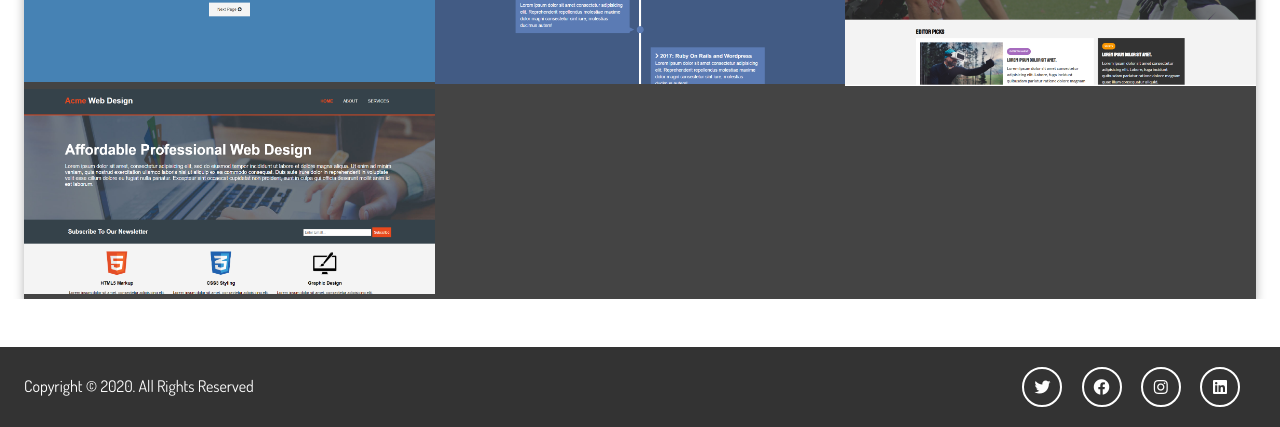
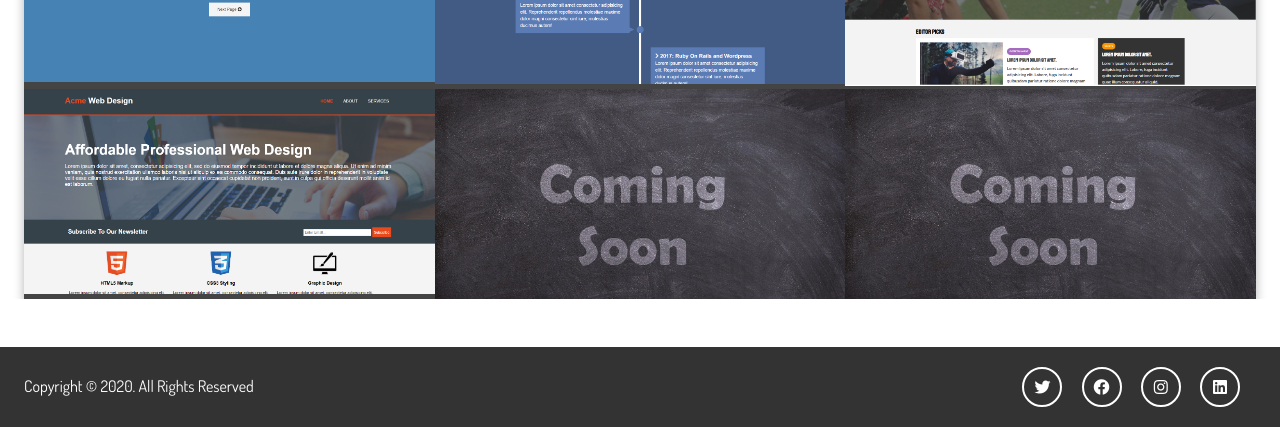
Before and after one commit to trueHiddenLotus/portfolio_website, a plain HTML site: page dist/work.html in a window 1280 px wide. Shown: the part 603-1030 px from the top of the page. Drawn offline with Linux system fonts and the light colour scheme.

Commit message:
comming soon  added

```diff
--- a/dist/work.html
+++ b/dist/work.html
@@ -131,7 +131,7 @@
           </div>
           <div class="item">
             <div class="item-image">
-              <img src="" alt="">
+              <img src="img/coming-soon-2550190_1280.jpg" alt="">
             </div>
             <div class="item-text">
               <div class="item-text-wrap">
@@ -142,7 +142,7 @@
           </div>
           <div class="item">
             <div class="item-image">
-              <img src="" alt="">
+              <img src="img/coming-soon-2550190_1280.jpg" alt="">
             </div>
             <div class="item-text">
               <div class="item-text-wrap">
```
Also changed, not shown: dist/img/coming-soon-2550190_1280.jpg (added).
